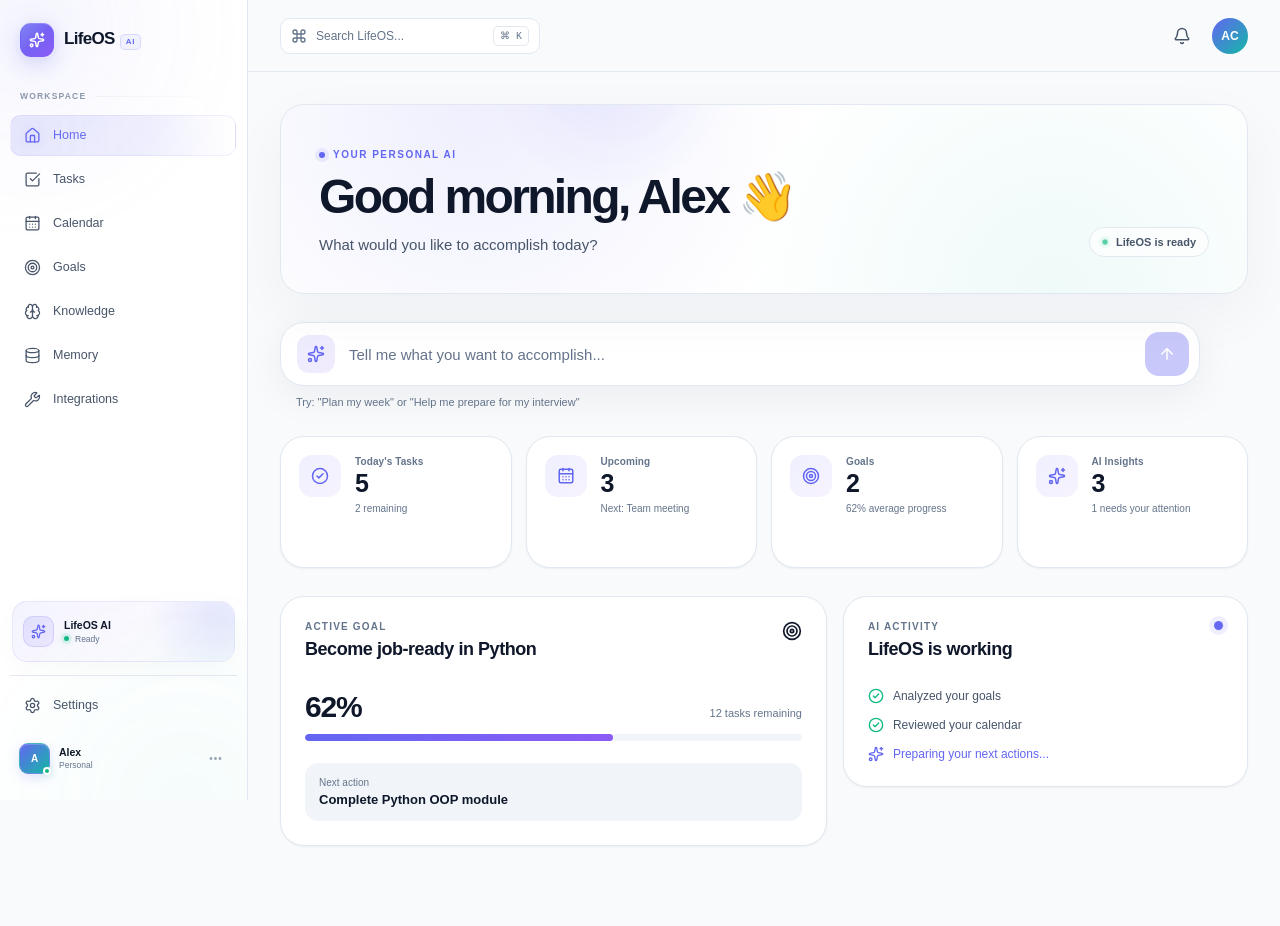
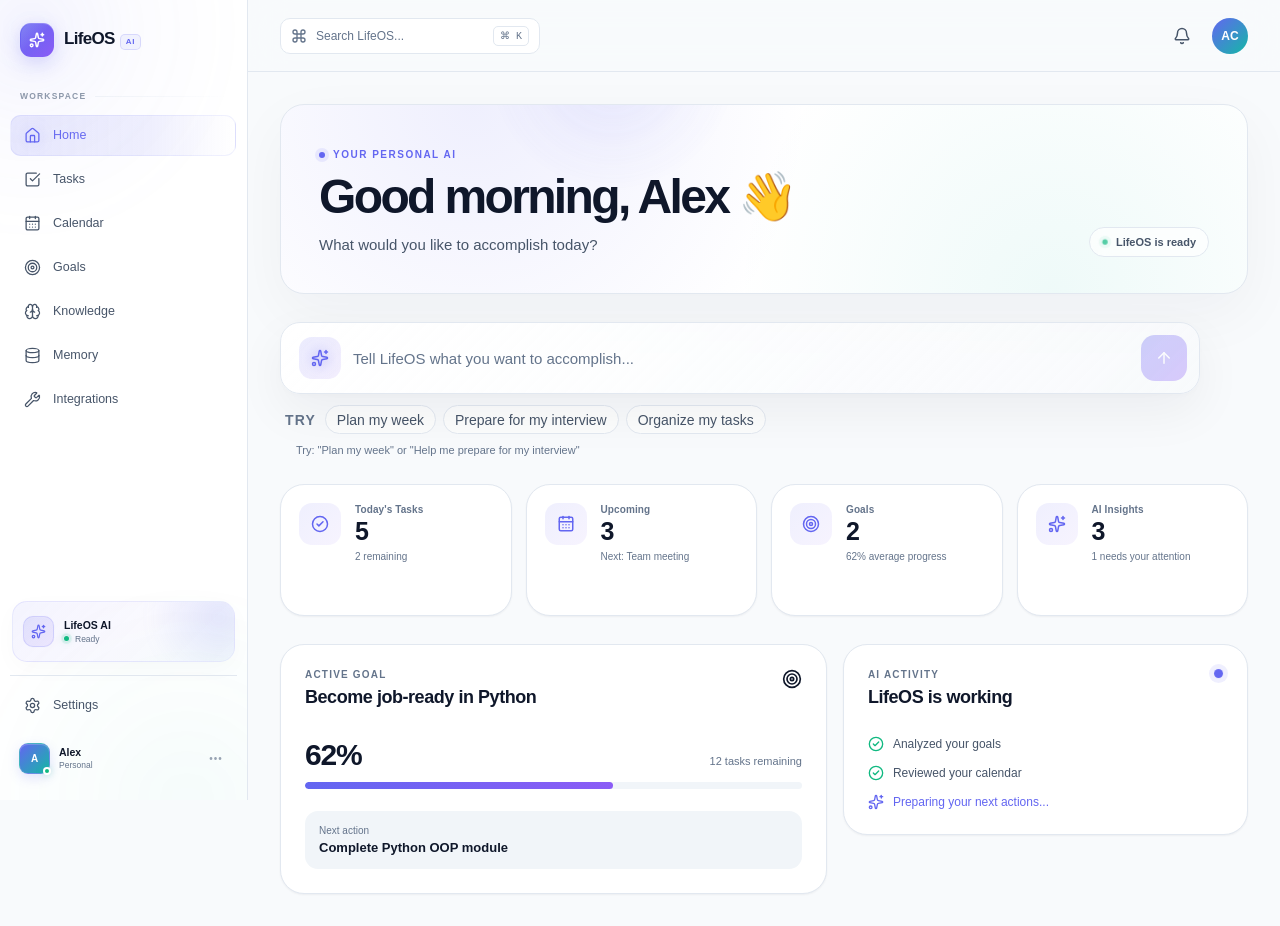
Before and after one commit to Soumyajeet2002/Agentic-Ai-LifeOS-AI, a Next.js app in the folder frontend/: page /dashboard in a window 1280 px wide. Before the commit the page ends 878 px from the top, so only its background shows below. Built offline with nearby package versions, Linux system fonts and the light colour scheme.

Commit message:
Added common shared components

```diff
--- a/frontend/components/ui/AIInput.module.css
+++ b/frontend/components/ui/AIInput.module.css
@@ -1,20 +1,38 @@
-.wrapper {
+.container {
+    position: relative;
+
+    width: 100%;
+  }
+
+  /* Main command surface */
+
+  .wrapper {
+    position: relative;
+    z-index: 2;
+
     display: flex;
     align-items: center;
     gap: 12px;
 
-    width: 100%;
-    min-height: 64px;
+    min-height: 72px;
 
-    padding: 8px 10px 8px 16px;
+    padding: 10px 12px 10px 18px;
+
+    overflow: hidden;
 
     border: 1px solid var(--color-border);
-    border-radius: var(--radius-xl);
+    border-radius: 20px;
 
-    background: var(--color-surface);
+    background:
+      linear-gradient(
+        135deg,
+        var(--color-surface),
+        rgb(248 250 252 / 0.72)
+      );
 
     box-shadow:
-      0 10px 40px rgb(15 23 42 / 0.06);
+      0 18px 50px rgb(15 23 42 / 0.055),
+      0 2px 8px rgb(15 23 42 / 0.025);
 
     transition:
       border-color var(--motion-normal) var(--ease-standard),
@@ -22,38 +40,74 @@
   }
 
   .wrapper:focus-within {
-    border-color: rgb(99 102 241 / 0.4);
+    border-color:
+      rgb(99 102 241 / 0.38);
 
     box-shadow:
-      0 12px 45px rgb(99 102 241 / 0.12),
-      0 0 0 4px rgb(99 102 241 / 0.05);
+      0 22px 65px rgb(99 102 241 / 0.10),
+      0 0 0 4px rgb(99 102 241 / 0.045);
   }
 
-  .icon {
+  /* AI icon */
+
+  .aiIcon {
+    position: relative;
+
     display: grid;
     place-items: center;
 
-    width: 38px;
-    height: 38px;
+    width: 42px;
+    height: 42px;
 
     flex-shrink: 0;
 
-    border-radius: 12px;
+    border-radius: 13px;
 
     background:
       linear-gradient(
         135deg,
-        rgb(99 102 241 / 0.12),
-        rgb(139 92 246 / 0.12)
+        rgb(99 102 241 / 0.13),
+        rgb(139 92 246 / 0.10)
       );
 
     color: var(--color-primary);
+
+    overflow: hidden;
   }
 
+  .aiIcon::before {
+    content: "";
+
+    position: absolute;
+
+    width: 28px;
+    height: 28px;
+
+    border-radius: 50%;
+
+    background:
+      radial-gradient(
+        circle,
+        rgb(99 102 241 / 0.22),
+        transparent 70%
+      );
+
+    filter: blur(5px);
+  }
+
+  /* Input */
+
   .input {
+    position: relative;
+    z-index: 2;
+
     flex: 1;
 
     min-width: 0;
+
+    height: 46px;
+
+    padding: 0;
 
     border: 0;
     outline: 0;
@@ -62,35 +116,178 @@
 
     color: var(--color-text-primary);
 
+    font-family: inherit;
     font-size: 15px;
+    font-weight: 450;
   }
 
   .input::placeholder {
     color: var(--color-text-muted);
+
+    transition:
+      color var(--motion-fast) var(--ease-standard);
   }
 
+  .input:focus::placeholder {
+    color:
+      color-mix(
+        in srgb,
+        var(--color-text-muted) 70%,
+        transparent
+      );
+  }
+
+  /* Submit */
+
   .submit {
+    position: relative;
+    z-index: 3;
+
     display: grid;
     place-items: center;
 
-    width: 44px;
-    height: 44px;
+    width: 46px;
+    height: 46px;
 
     flex-shrink: 0;
 
     border: 0;
     border-radius: 14px;
 
-    background: var(--color-primary);
+    background:
+      linear-gradient(
+        135deg,
+        var(--color-primary),
+        var(--color-accent)
+      );
+
     color: white;
 
     cursor: pointer;
 
+    box-shadow:
+      0 8px 20px rgb(99 102 241 / 0.22);
+
     transition:
-      opacity var(--motion-fast) var(--ease-standard);
+      opacity var(--motion-fast) var(--ease-standard),
+      box-shadow var(--motion-fast) var(--ease-standard);
+  }
+
+  .submit:hover:not(:disabled) {
+    box-shadow:
+      0 10px 28px rgb(99 102 241 / 0.32);
   }
 
   .submit:disabled {
     cursor: default;
-    opacity: 0.35;
+
+    opacity: 0.3;
+
+    box-shadow: none;
   }
+
+  /* Focus ambient glow */
+
+  .focusGlow {
+    position: absolute;
+    z-index: -1;
+
+    left: 20%;
+    right: 20%;
+    bottom: -35px;
+
+    height: 90px;
+
+    border-radius: 50%;
+
+    background:
+      radial-gradient(
+        ellipse,
+        rgb(99 102 241 / 0.15),
+        transparent 70%
+      );
+
+    filter: blur(20px);
+
+    pointer-events: none;
+  }
+
+  /* Suggestions */
+
+  .suggestions {
+    display: flex;
+    align-items: center;
+    gap: 7px;
+
+    margin-top: 11px;
+    padding-left: 5px;
+
+    overflow-x: auto;
+
+    scrollbar-width: none;
+  }
+
+  .suggestions::-webkit-scrollbar {
+    display: none;
+  }
+
+  .suggestionLabel {
+    flex-shrink: 0;
+
+    margin-right: 2px;
+
+    color: var(--color-text-muted);
+
+    font-size: 14px;
+    font-weight: 600;
+
+    text-transform: uppercase;
+    letter-spacing: 0.08em;
+  }
+
+  .suggestion {
+    flex-shrink: 0;
+
+    height: 29px;
+
+    padding: 0 11px;
+
+    border: 1px solid var(--color-border);
+    border-radius: 999px;
+
+    background:
+      rgb(255 255 255 / 0.6);
+
+    color: var(--color-text-secondary);
+
+    font-family: inherit;
+    font-size: 14px;
+    font-weight: 500;
+
+    cursor: pointer;
+
+    transition:
+      border-color var(--motion-fast) var(--ease-standard),
+      background-color var(--motion-fast) var(--ease-standard),
+      color var(--motion-fast) var(--ease-standard);
+  }
+
+  .suggestion:hover {
+    border-color:
+      rgb(99 102 241 / 0.25);
+
+    background:
+      rgb(99 102 241 / 0.06);
+
+    color: var(--color-primary);
+  }
+
+  /* Reduced motion */
+
+  @media (prefers-reduced-motion: reduce) {
+    .wrapper,
+    .submit,
+    .suggestion {
+      transition: none;
+    }
+  }
--- a/frontend/components/ui/AIInput.tsx
+++ b/frontend/components/ui/AIInput.tsx
@@ -1,8 +1,19 @@
 "use client";
 
-import { FormEvent, useState } from "react";
-import { ArrowUp, Sparkles } from "lucide-react";
-import { motion } from "motion/react";
+import {
+  FormEvent,
+  useState,
+} from "react";
+
+import {
+  ArrowUp,
+  Sparkles,
+} from "lucide-react";
+
+import {
+  motion,
+  AnimatePresence,
+} from "motion/react";
 
 import styles from "./AIInput.module.css";
 
@@ -11,11 +22,18 @@ interface AIInputProps {
   placeholder?: string;
 }
 
+const suggestions = [
+  "Plan my week",
+  "Prepare for my interview",
+  "Organize my tasks",
+];
+
 export function AIInput({
   onSubmit,
-  placeholder = "Tell me what you want to accomplish...",
+  placeholder = "Tell LifeOS what you want to accomplish...",
 }: AIInputProps) {
   const [value, setValue] = useState("");
+  const [focused, setFocused] = useState(false);
 
   function handleSubmit(
     event: FormEvent<HTMLFormElement>,
@@ -30,13 +48,37 @@ export function AIInput({
     setValue("");
   }
 
+  function handleSuggestion(
+    suggestion: string,
+  ) {
+    setValue(suggestion);
+  }
+
   return (
-    <form
+    <div className={styles.container}>
+      <motion.form
         className={styles.wrapper}
         onSubmit={handleSubmit}
+        animate={{
+          scale: focused ? 1.005 : 1,
+        }}
+        transition={{
+          duration: 0.25,
+        }}
       >
-      <div className={styles.icon}>
+        <div className={styles.aiIcon}>
+          <motion.div
+            animate={{
+              rotate: focused ? 180 : 0,
+              scale: focused ? 1.05 : 1,
+            }}
+            transition={{
+              duration: 0.45,
+              ease: [0.2, 0, 0, 1],
+            }}
+          >
             <Sparkles size={18} />
+          </motion.div>
         </div>
 
         <input
@@ -44,19 +86,77 @@ export function AIInput({
           onChange={(event) =>
             setValue(event.target.value)
           }
+          onFocus={() => setFocused(true)}
+          onBlur={() => setFocused(false)}
           placeholder={placeholder}
           className={styles.input}
+          autoComplete="off"
         />
 
         <motion.button
           type="submit"
           className={styles.submit}
-        whileHover={{ scale: 1.05 }}
-        whileTap={{ scale: 0.95 }}
           disabled={!value.trim()}
+          whileHover={
+            value.trim()
+              ? {
+                  scale: 1.06,
+                }
+              : undefined
+          }
+          whileTap={
+            value.trim()
+              ? {
+                  scale: 0.94,
+                }
+              : undefined
+          }
         >
           <ArrowUp size={18} />
         </motion.button>
-    </form>
+
+        <AnimatePresence>
+          {focused && (
+            <motion.div
+              className={styles.focusGlow}
+              initial={{
+                opacity: 0,
+              }}
+              animate={{
+                opacity: 1,
+              }}
+              exit={{
+                opacity: 0,
+              }}
+            />
+          )}
+        </AnimatePresence>
+      </motion.form>
+
+      <div className={styles.suggestions}>
+        <span className={styles.suggestionLabel}>
+          Try
+        </span>
+
+        {suggestions.map((suggestion) => (
+          <motion.button
+            key={suggestion}
+            type="button"
+            className={styles.suggestion}
+            onClick={() =>
+              handleSuggestion(suggestion)
+            }
+            whileHover={{
+              y: -2,
+            }}
+            whileTap={{
+              scale: 0.97,
+            }}
+          >
+            {suggestion}
+          </motion.button>
+        ))}
+      </div>
+    </div>
   );
 }
```
Lines whose indentation alone changed are shown as unchanged.
